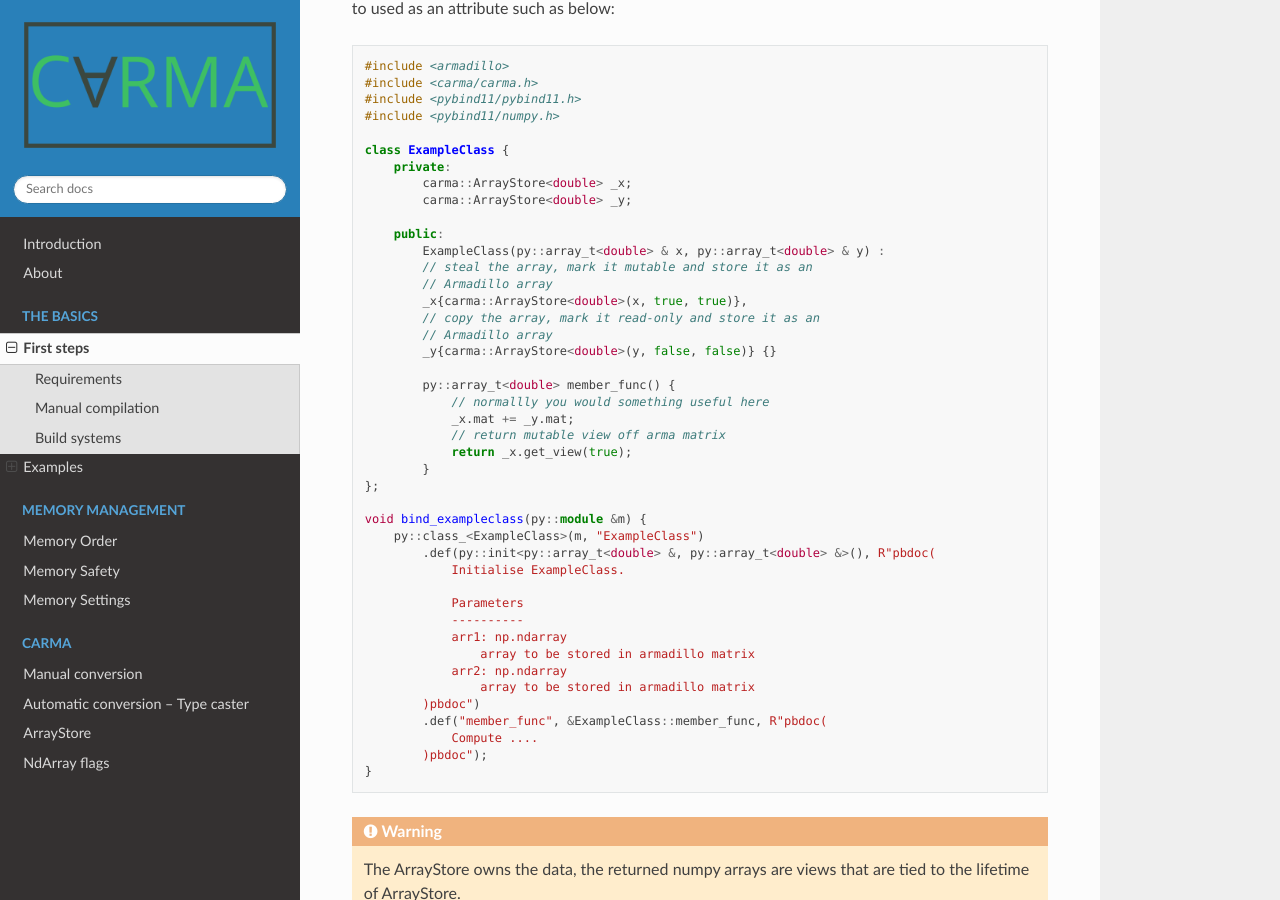
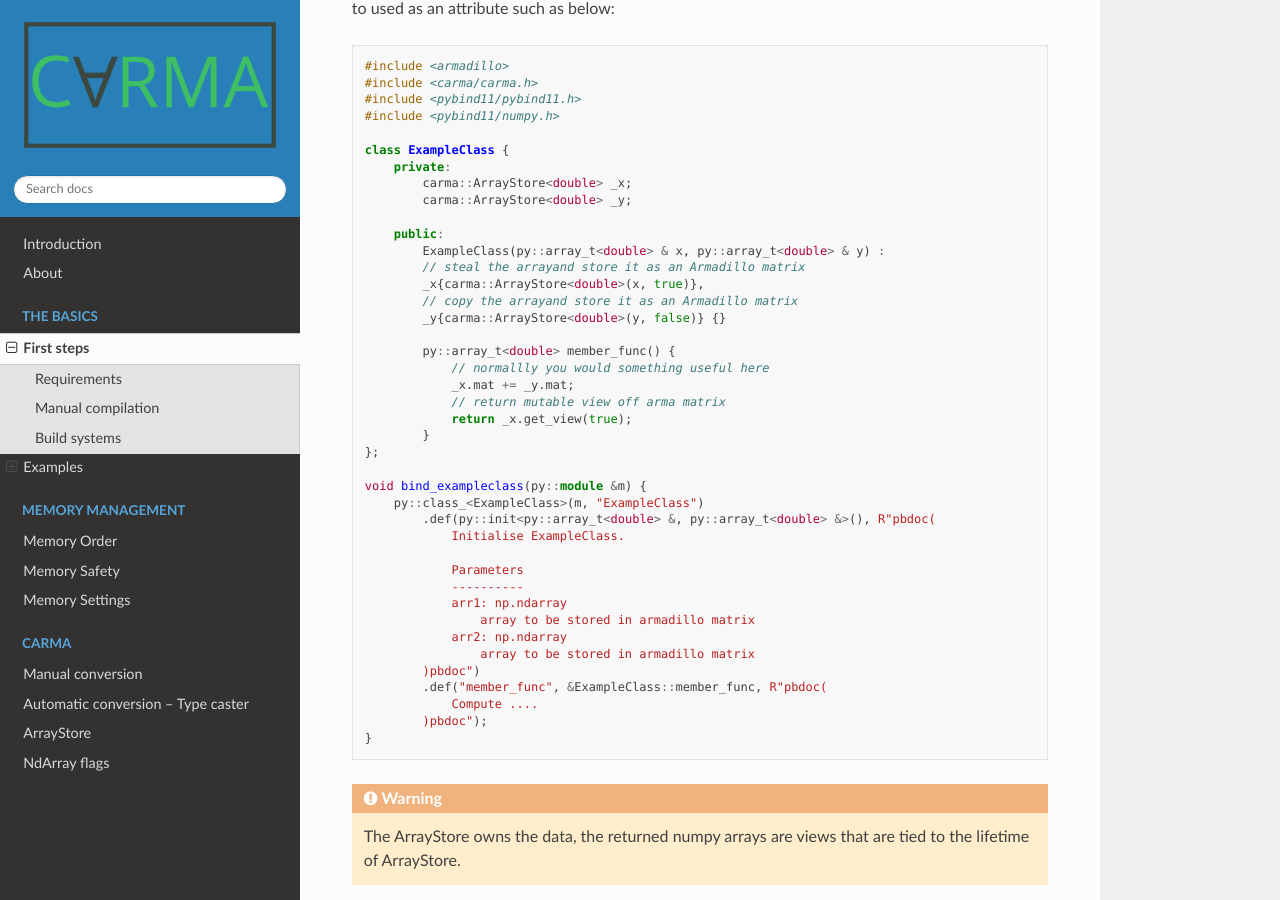
Before and after one commit to RUrlus/carma, a Sphinx documentation site: the page built from docs/source/basic_usage.rst, in a window 1280 px wide and 900 px high, scrolled down 4152 px. Built offline with Sphinx 7.4.7 and the Read the Docs theme 2.0.0, drawn with Linux system fonts in a browser that asks for light colours.

Commit message:
DOC: Change example to match updated ArrayStore API

```diff
--- a/docs/source/basic_usage.rst
+++ b/docs/source/basic_usage.rst
@@ -208,12 +208,10 @@ It is intended to used as an attribute such as below:
 
         public:
             ExampleClass(py::array_t<double> & x, py::array_t<double> & y) :
-            // steal the array, mark it mutable and store it as an
-            // Armadillo array
-            _x{carma::ArrayStore<double>(x, true, true)},
-            // copy the array, mark it read-only and store it as an
-            // Armadillo array
-            _y{carma::ArrayStore<double>(y, false, false)} {}
+            // steal the arrayand store it as an Armadillo matrix
+            _x{carma::ArrayStore<double>(x, true)},
+            // copy the arrayand store it as an Armadillo matrix
+            _y{carma::ArrayStore<double>(y, false)} {}
 
             py::array_t<double> member_func() {
                 // normallly you would something useful here
```
